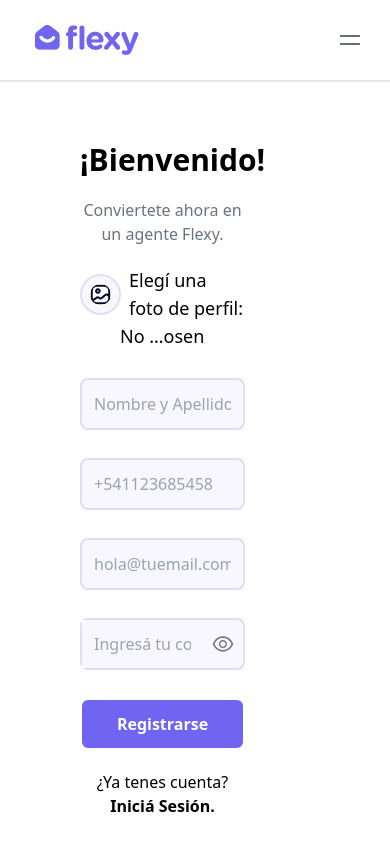
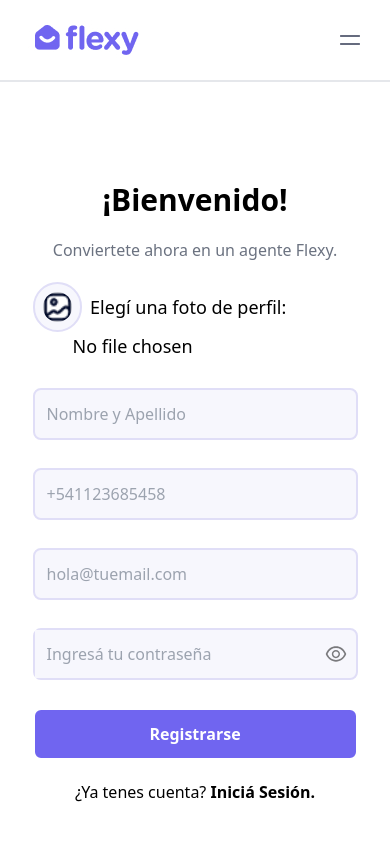
Before and after one commit to JohnFScha/prueba-tecnica-flexy, a React (Vite) app: page / in a window 390 px wide. Shown: the top 850 px of the page. Built offline with nearby package versions, Linux system fonts and the light colour scheme.

Commit message:
fix responsive

```diff
--- a/src/components/RegisterBody.tsx
+++ b/src/components/RegisterBody.tsx
@@ -19,7 +19,7 @@ export default function RegisterBody({
           <img src={Logo} alt="flexy logo" />
           <img src={Menu} alt="menu-placeholder" className='lg:hidden opacity-60 p-2' />
         </header>
-        <div className='flex flex-col lg:items-stretch lg:w-8/12 sm:w-10/12 lg:pt-10 lg:px-0 lg:mx-auto sm:px-20 my-10 gap-5 border-neutral-300'>
+        <div className='flex flex-col items-stretch lg:w-7/12 sm:w-10/12 pt-10 m-auto gap-5 border-neutral-300'>
           <h1 className='lg:text-4xl sm:text-3xl font-bold sm:text-center lg:text-start'>¡Bienvenido!</h1>
           <h2 className='text-neutral-500 lg:text-lg sm:text-base sm:text-center lg:text-start'>Conviertete ahora en un agente Flexy.</h2>
           <RegisterForm />
```
